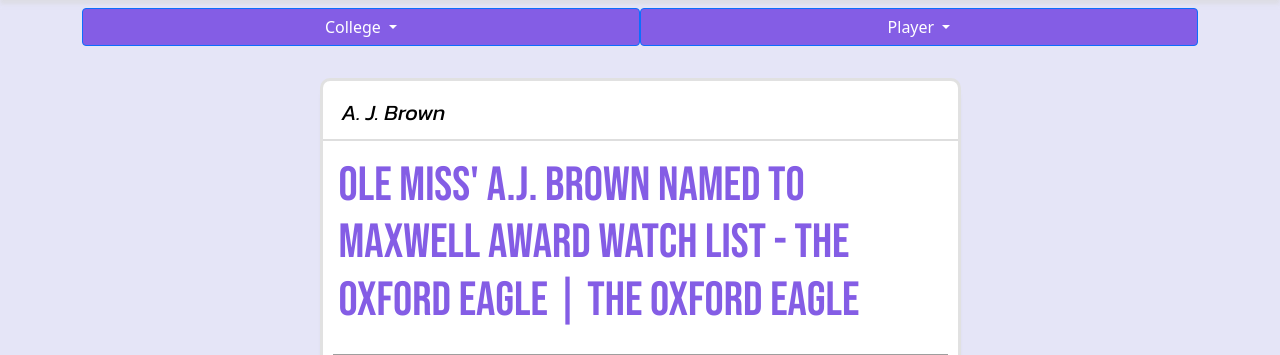
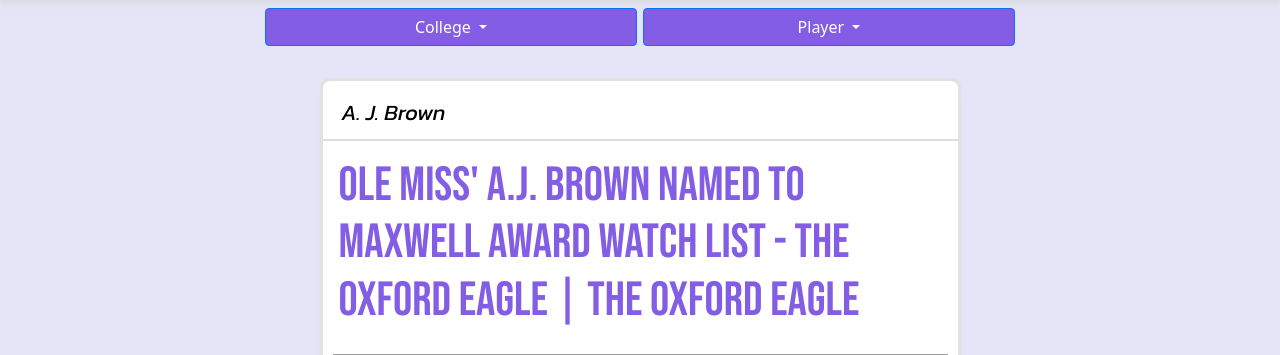
Before and after one commit to anirvinv/cfbtimemachine, a Django app: page /filter/0/0 in a window 1280 px wide. Shown: the part 100-455 px from the top of the page. Run offline with Django 3.2, Linux system fonts and the light colour scheme; data comes from the database, SQL or seed files in the repository; style sheets or scripts are compiled from the project's sources; some libraries are stand-ins or nearby versions; grey boxes are pictures that could not be loaded.

Commit message:
Updated style and added new UI elements to filter by player or college

```diff
--- a/cfbtimemachine/static/cfbtimemachine/styles/main.css
+++ b/cfbtimemachine/static/cfbtimemachine/styles/main.css
@@ -79,7 +79,19 @@ a:hover {
           transform: scale(1.01);
 }
 
+.dropdown-container {
+  position: -webkit-sticky;
+  position: sticky;
+  top: 100px;
+  z-index: 1;
+}
+
 .dropdown-container button {
   background: #845de5 !important;
 }
+
+.dropdown-container .filter-button {
+  margin-left: 3px;
+  margin-right: 3px;
+}
 /*# sourceMappingURL=main.css.map */
--- a/cfbtimemachine/static/cfbtimemachine/styles/main.scss
+++ b/cfbtimemachine/static/cfbtimemachine/styles/main.scss
@@ -66,7 +66,14 @@ a:hover{
     transform: scale(1.01);
 }
 .dropdown-container{
+    position: sticky;
+    top:100px;
+    z-index: 1;
     button{
         background: $c1 !important;
     }
+    .filter-button{
+        margin-left:3px;
+        margin-right:3px;
+    }
 }
--- a/cfbtimemachine/templates/cfbtimemachine/home.html
+++ b/cfbtimemachine/templates/cfbtimemachine/home.html
@@ -8,7 +8,7 @@
 {% block body %}
 <div class="container dropdown-container">
 	<div class="dropdown d-flex justify-content-center">
-		<div class="btn-group col-6">
+		<div class="btn-group col-lg-4 col-sm-5 col-xs-6 col-6 filter-button">
 			<button class="btn btn-primary my-2 dropdown-toggle" type="button" id="dropdownMenuButton" data-toggle="dropdown" aria-haspopup="true" aria-expanded="false" style="">
 				College
 			  </button>
@@ -19,14 +19,14 @@
 				  {% endfor %}
 			  </div>
 		</div>
-		<div class="btn-group col-6">
+		<div class="btn-group col-lg-4 col-sm-5 col-xs-6 col-6 filter-button">
 			<button class="btn btn-primary my-2 dropdown-toggle" type="button" id="dropdownMenuButton" data-toggle="dropdown" aria-haspopup="true" aria-expanded="false" style="">
 				Player
 			  </button>
 			  <div class="dropdown-menu"style="width:100%; overflow-y:auto; height:300px;">
 				  <input class="form-control" id="playerInput" type="text" placeholder="Search..">
 				  {% for player in players %}
-					  <a class="dropdown-item" href="{% url 'filter' college_id='none' player_id=player.id %}">{{player}}</a>
+					  <a class="dropdown-item" href="{% url 'filter' college_id='none' player_id=player.id %}">{{player.name|cut_football}}</a>
 				  {% endfor %}
 			  </div>
 		</div>
```
Also changed, not shown: 4 other files.
